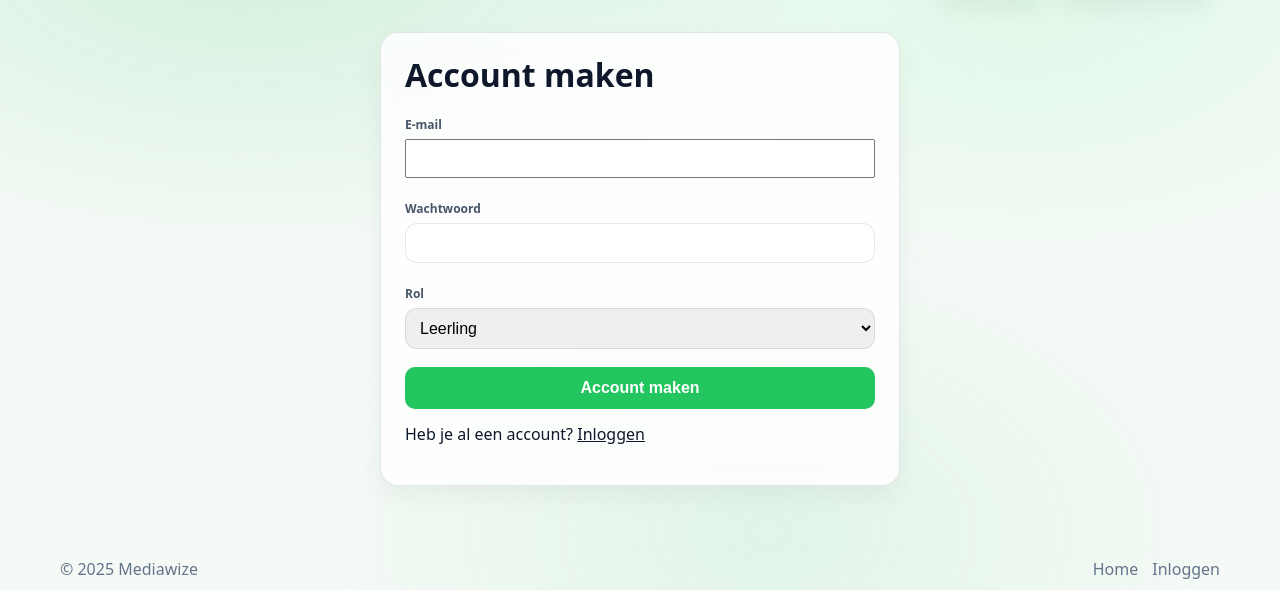
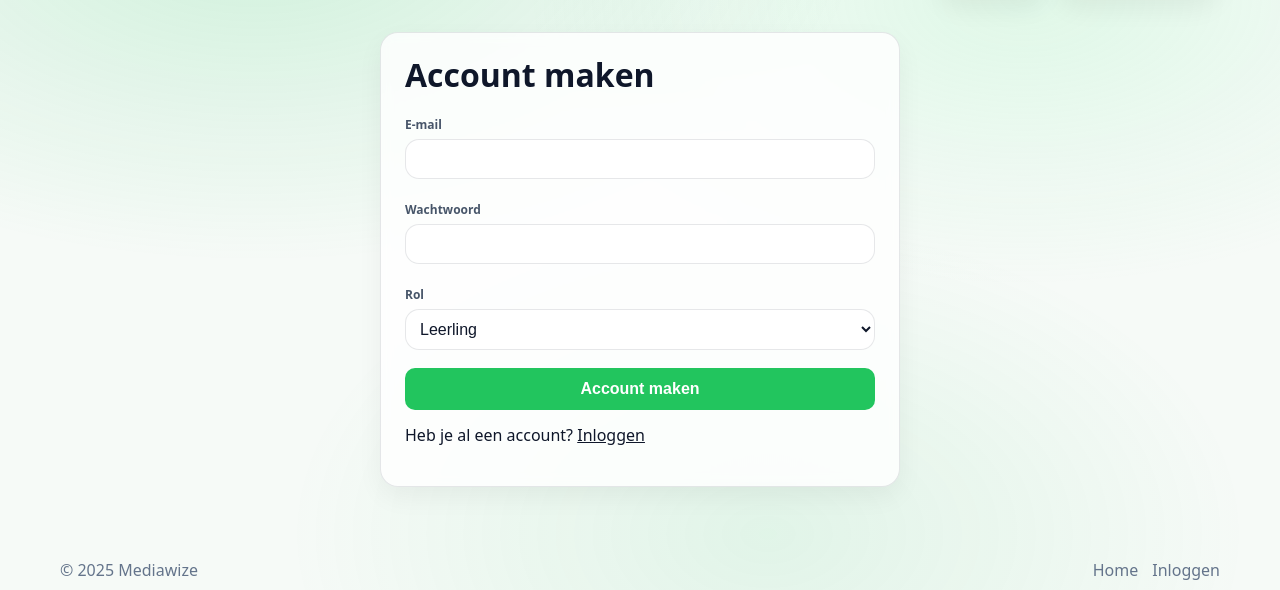
Before and after one commit to tnieuweboer-prog/mediawize, a Flask app: page /signup in a window 1280 px wide. Shown: the part 68-658 px from the top of the page. Run offline with Flask 3, Linux system fonts and the light colour scheme.

Commit message:
Update app.css 6

```diff
--- a/static/css/app.css
+++ b/static/css/app.css
@@ -180,13 +180,15 @@ label{
   margin-top:12px;
 }
 
-input[type="text"], input[type="password"], textarea, select, input[type="file"]{
+input[type="text"], input[type="email"], input[type="password"], textarea, select, input[type="file"]{
   width:100%;
-  padding:12px 12px;
-  border-radius:12px;
+  padding:14px 14px;
+  border-radius:14px;
   border:1px solid var(--border);
   margin-top:6px;
-  font-size:16px; /* voorkomt iOS zoom */
+  font-size:16px;
+  background: rgba(255,255,255,.85);
+  color: var(--text);
 }
 
 button{
```
